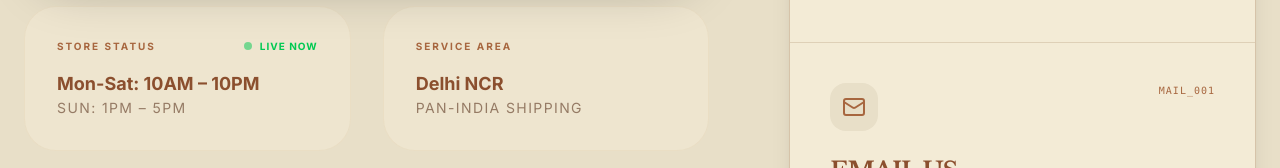
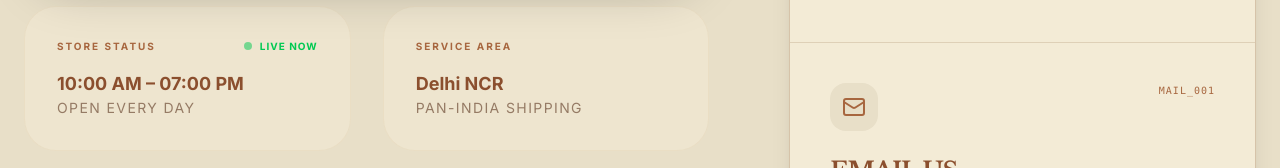
Before and after one commit to Om-Prakash-Verma/k9sniper, a React (Vite) app: page / in a window 1280 px wide. Shown: the part 11471-11639 px from the top of the page. Built offline with nearby package versions, Linux system fonts and the light colour scheme; no server answers; the database is empty.

Commit message:
Update VisitStore.tsx

```diff
--- a/src/components/sections/VisitStore.tsx
+++ b/src/components/sections/VisitStore.tsx
@@ -65,8 +65,8 @@ const VisitStore = () => {
                     <span className="text-[10px] font-bold text-green-500 uppercase tracking-widest">Live Now</span>
                   </div>
                 </div>
-                <div className="text-brand-primary font-bold text-lg">Mon-Sat: 10AM – 10PM</div>
-                <div className="text-brand-text/60 text-sm uppercase tracking-widest">Sun: 1PM – 5PM</div>
+                <div className="text-brand-primary font-bold text-lg">10:00 AM – 07:00 PM</div>
+                <div className="text-brand-text/60 text-sm uppercase tracking-widest">Open Every Day</div>
               </div>
               <div className="p-8 bg-brand-bg-secondary/50 rounded-[2rem] border border-brand-accent-secondary/10">
                 <div className="micro-label mb-4">Service Area</div>
```
